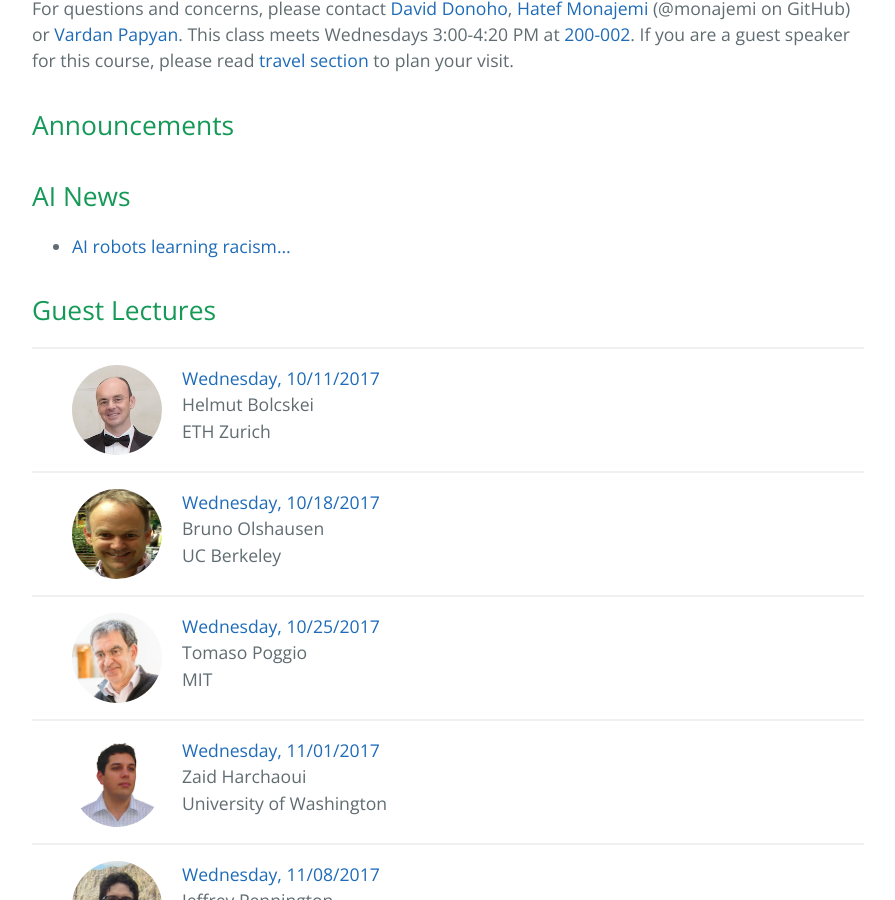
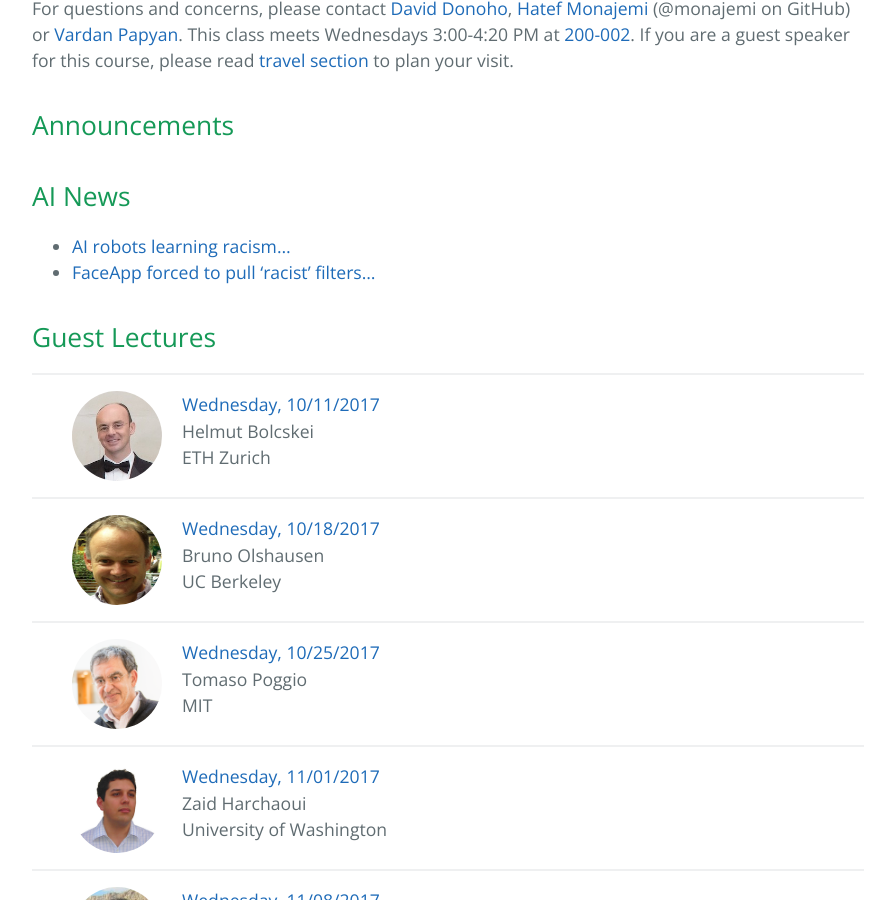
Before and after one commit to stats385/stats385.github.io, a Jekyll site: the page built from index.md, in a window 1280 px wide and 900 px high, scrolled down 714 px. Shown: the whole window, without its empty margins (192-1087 px from the left). Built offline with Jekyll 4.4.1, drawn with Linux system fonts in a browser that asks for light colours; the repository's description, which GitHub fills in, is left out.

Commit message:
Update index.md

```diff
--- a/index.md
+++ b/index.md
@@ -10,6 +10,7 @@ For questions and concerns, please contact [David Donoho](https://profiles.stanf
 ## AI News
 
 * [AI robots learning racism...](http://www.independent.co.uk/life-style/gadgets-and-tech/news/ai-robots-artificial-intelligence-racism-sexism-prejudice-bias-language-learn-from-humans-a7683161.html)
+* [FaceApp forced to pull 'racist' filters...](https://www.theguardian.com/technology/2017/aug/10/faceapp-forced-to-pull-racist-filters-digital-blackface)
 
 
 ## [](#guest-lectures) Guest Lectures
```
